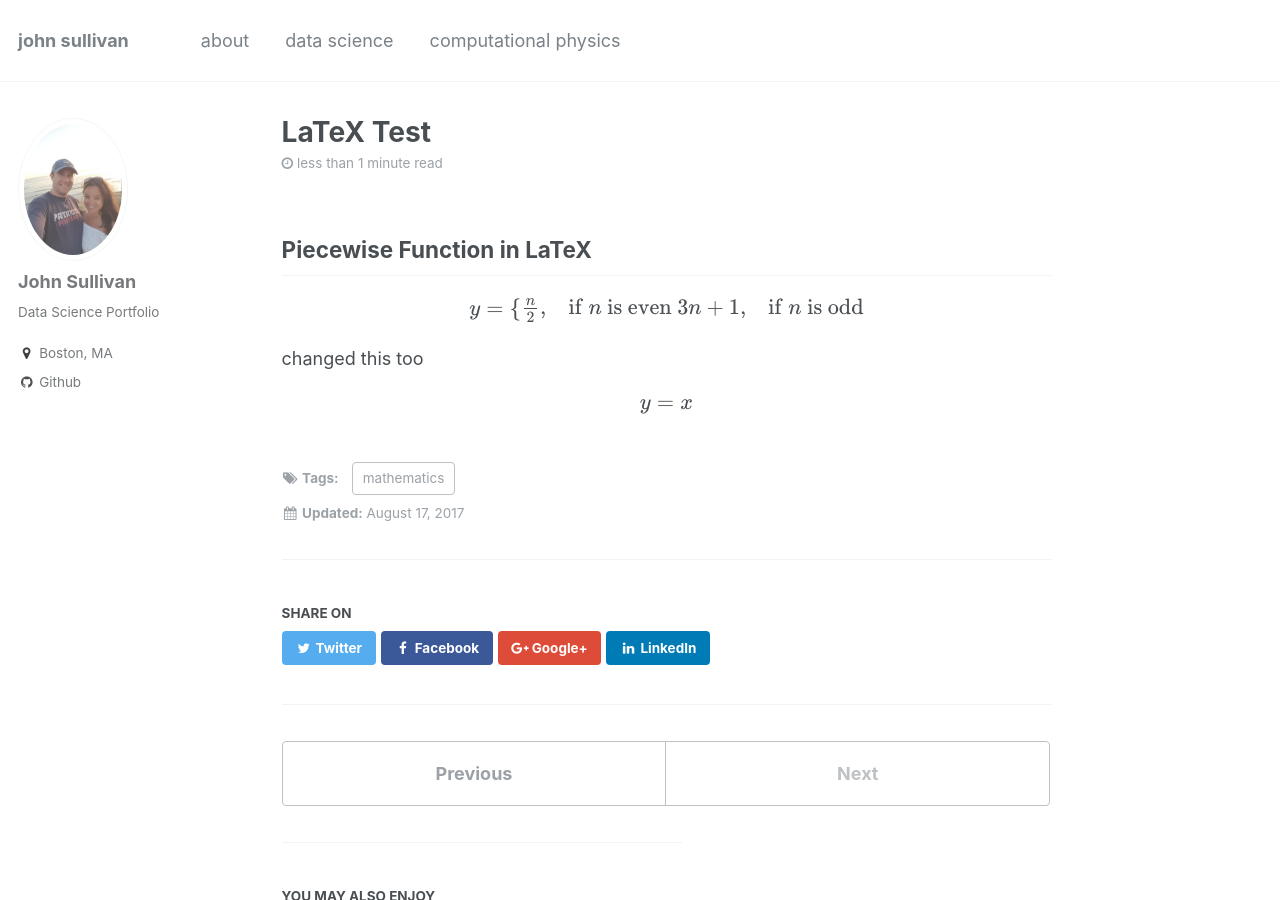
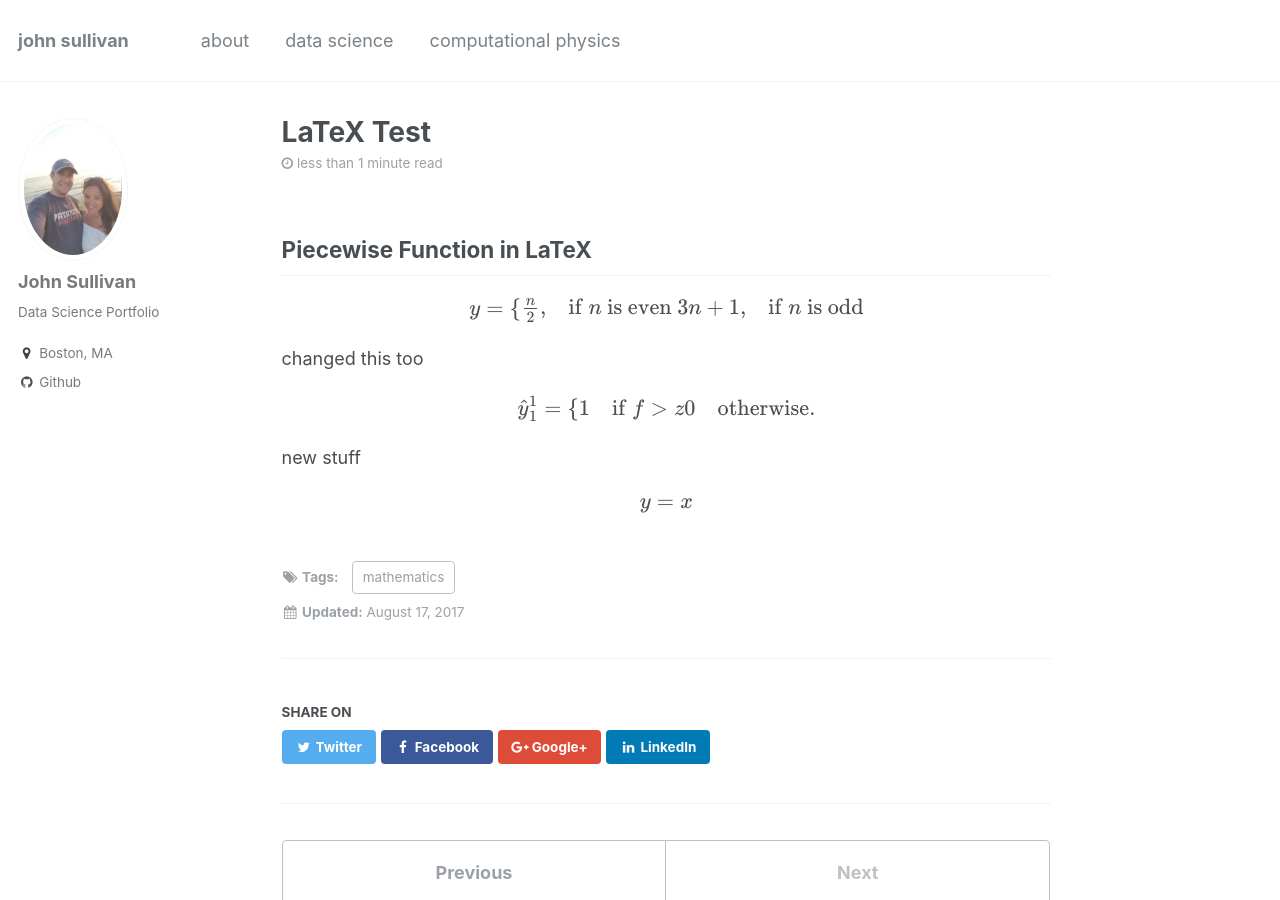
Before and after one commit to jtsulliv/jtsulliv.github.io, a Jekyll site: the page built from _posts/2017-08-17-test.md, in a window 1280 px wide and 900 px high. Built offline with Jekyll 4.4.1, drawn with Linux system fonts in a browser that asks for light colours; formulas are drawn with MathJax 3.

Commit message:
Update 2017-08-17-test.md

```diff
--- a/_posts/2017-08-17-test.md
+++ b/_posts/2017-08-17-test.md
@@ -20,4 +20,12 @@ excerpt: "Math"
 
 changed this too
 
+\begin{align} \hat{y}^1_1 &= \begin{cases}
+1 & \text{if }f \gt z\\
+0 & \text{otherwise}.
+\end{cases}
+\end{align}
+
+new stuff
+
 $$y = x$$
```
